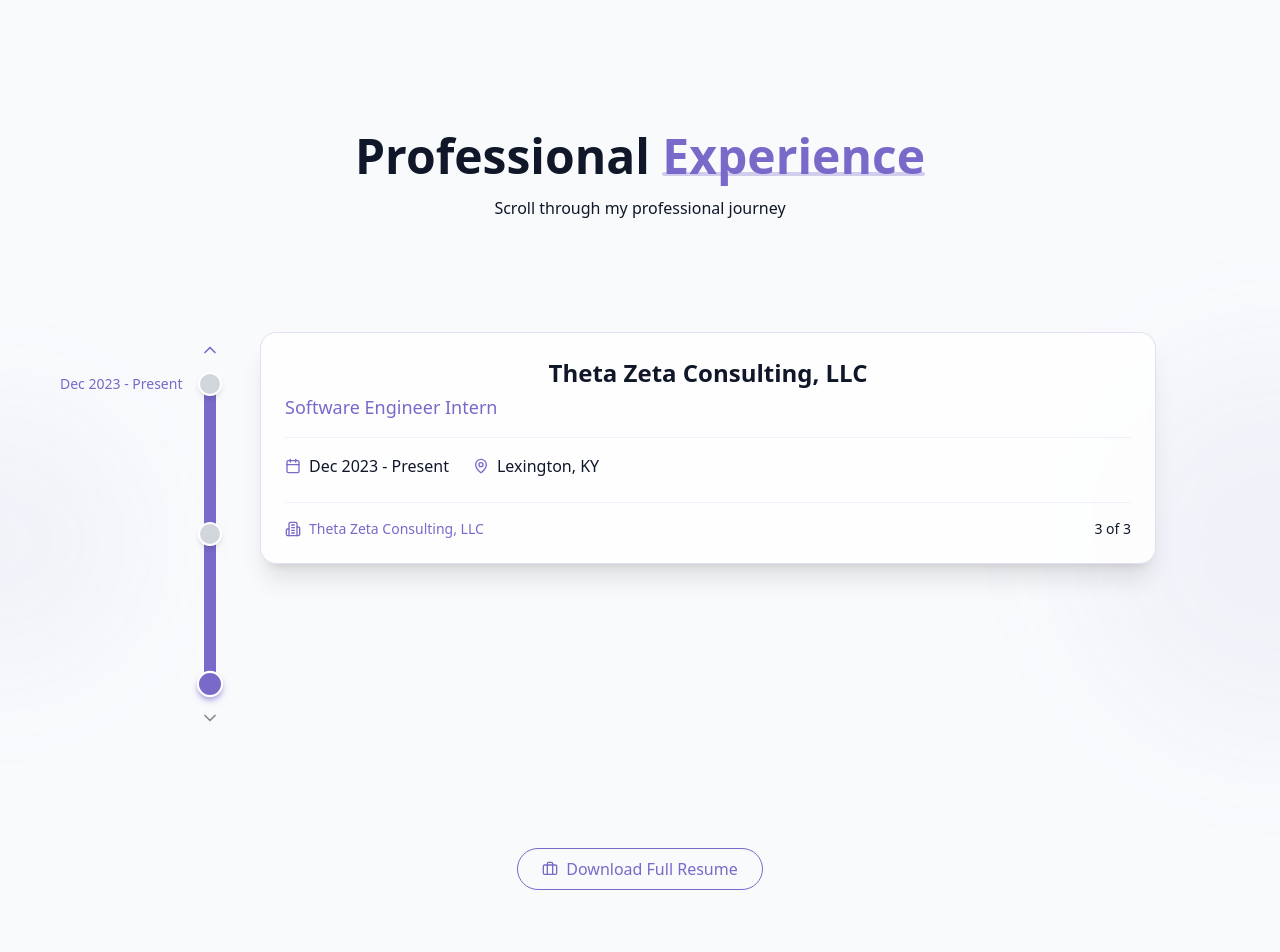
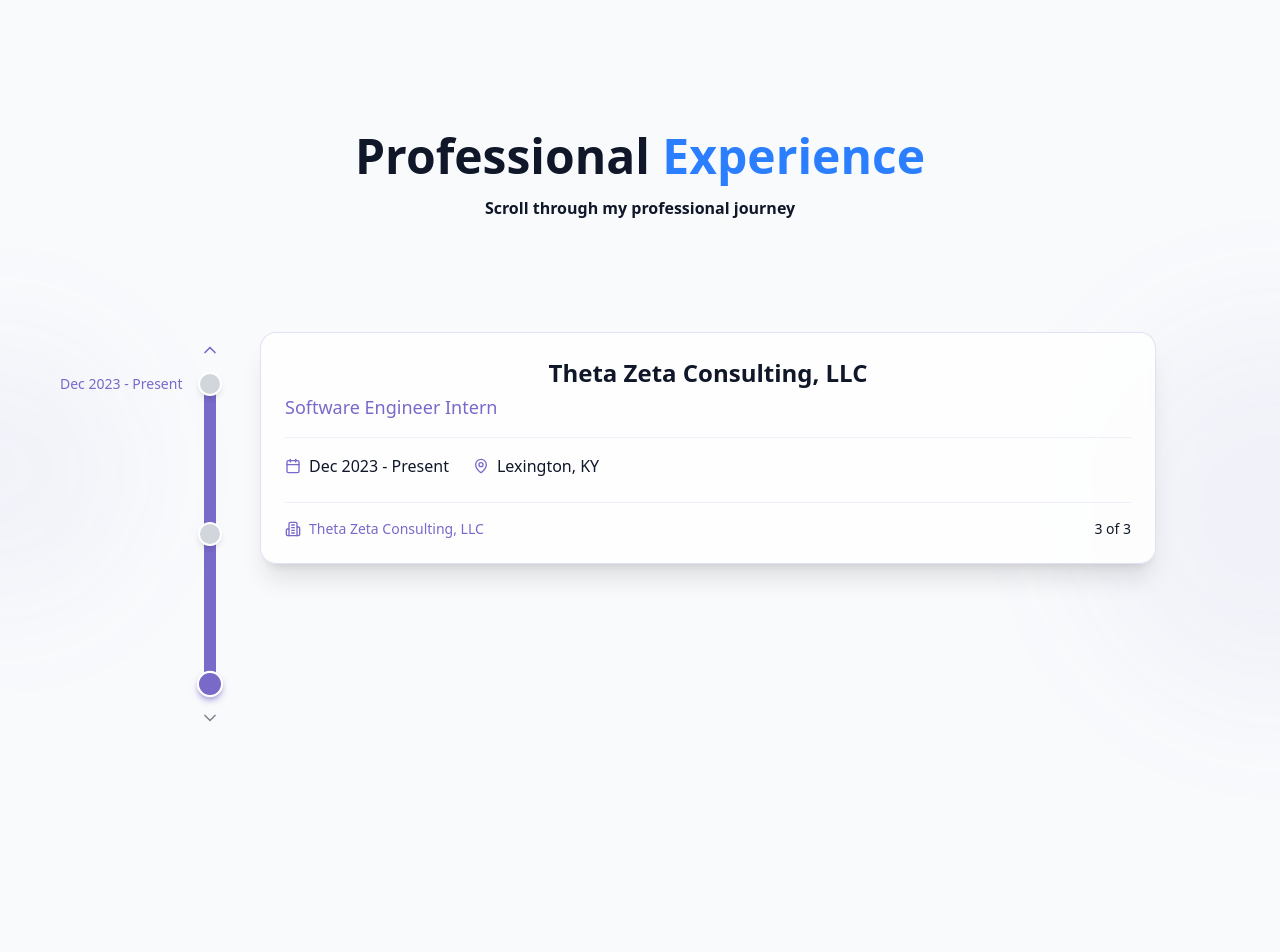
Before and after one commit to robert-nguyenn/personal-site, a React (Vite) app: page / in a window 1280 px wide. Shown: the part 1640-2592 px from the top of the page. Built offline with nearby package versions, Linux system fonts and the light colour scheme.

Commit message:
style: Update text colors and font weight in CodingStatsSection, ContactSection, and ExperienceSection for improved readability and consistency

```diff
--- a/src/components/CodingStatsSection.jsx
+++ b/src/components/CodingStatsSection.jsx
@@ -13,12 +13,11 @@
       <div className="container mx-auto max-w-5xl relative z-10">
         <div className="text-center mb-16">
           <h2 className="text-3xl md:text-5xl font-bold">
-            Problem <span className="text-primary relative inline-block">
+            Problem <span className="text-blue-500 relative inline-block">
               Solving
-              <span className="absolute bottom-1 left-0 w-full h-1 bg-primary/30 rounded-full"></span>
             </span>
           </h2>
-          <p className="mt-4 text-muted-foreground max-w-2xl mx-auto">
+          <p className="mt-4 text-muted-foreground max-w-2xl mx-auto font-bold">
             Track my journey through algorithmic challenges and competitive programming
           </p>
         </div>
--- a/src/components/ContactSection.jsx
+++ b/src/components/ContactSection.jsx
@@ -121,12 +121,11 @@
       <div className="container mx-auto max-w-6xl relative z-10">
         <div className="text-center mb-16">
           <h2 className="text-3xl md:text-5xl font-bold text-foreground">
-            Get In <span className="text-primary relative inline-block">
+            Get In <span className="text-blue-500 relative inline-block">
               Touch
-              <span className="absolute bottom-1 left-0 w-full h-1 bg-primary/30 rounded-full"></span>
             </span>
           </h2>
-          <p className="mt-4 text-muted-foreground max-w-2xl mx-auto">
+          <p className="mt-4 text-muted-foreground max-w-2xl mx-auto font-bold">
             I'm always open to discussing new projects, opportunities and collaborations.
           </p>
         </div>
@@ -243,7 +242,7 @@
               shake ? "animate-pulse" : ""
             )}>
               {/* Floating message icon */}
-              <div className="absolute -top-8 -right-8 w-16 h-16 flex items-center justify-center bg-primary rounded-2xl shadow-lg rotate-12 transform hover:rotate-0 transition-transform duration-300 group">
+              <div className="absolute -top-8 -right-8 w-16 h-16 flex items-center justify-center bg-blue-400 rounded-2xl shadow-lg rotate-12 transform hover:rotate-0 transition-transform duration-300 group">
                 <Send className="h-6 w-6 text-white transform -rotate-12 group-hover:rotate-0 transition-transform" />
               </div>
 
--- a/src/components/ExperienceSection.jsx
+++ b/src/components/ExperienceSection.jsx
@@ -13,12 +13,11 @@
       <div className="container mx-auto max-w-5xl relative z-10">
         <div className="text-center mb-16">
           <h2 className="text-3xl md:text-5xl font-bold">
-            Professional <span className="text-primary relative inline-block">
+            Professional <span className="text-blue-500 relative inline-block">
               Experience
-              <span className="absolute bottom-1 left-0 w-full h-1 bg-primary/30 rounded-full"></span>
             </span>
           </h2>
-          <p className="mt-4 text-muted-foreground max-w-2xl mx-auto">
+          <p className="mt-4 text-muted-foreground max-w-2xl mx-auto font-bold">
             Scroll through my professional journey
           </p>
         </div>
@@ -28,16 +27,6 @@
           <ExperienceTimeline />
         </div>
 
-        <div className="mt-16 text-center">
-          <a
-            href="/resume.pdf"
-            download
-            className="px-6 py-2 rounded-full border border-primary text-primary hover:bg-primary hover:text-white transition-all duration-300 hover:shadow-md hover:shadow-primary/20 inline-flex items-center justify-center gap-2 group"
-          >
-            <Briefcase className="h-4 w-4" />
-            <span>Download Full Resume</span>
-          </a>
-        </div>
       </div>
     </section>
   );
```
